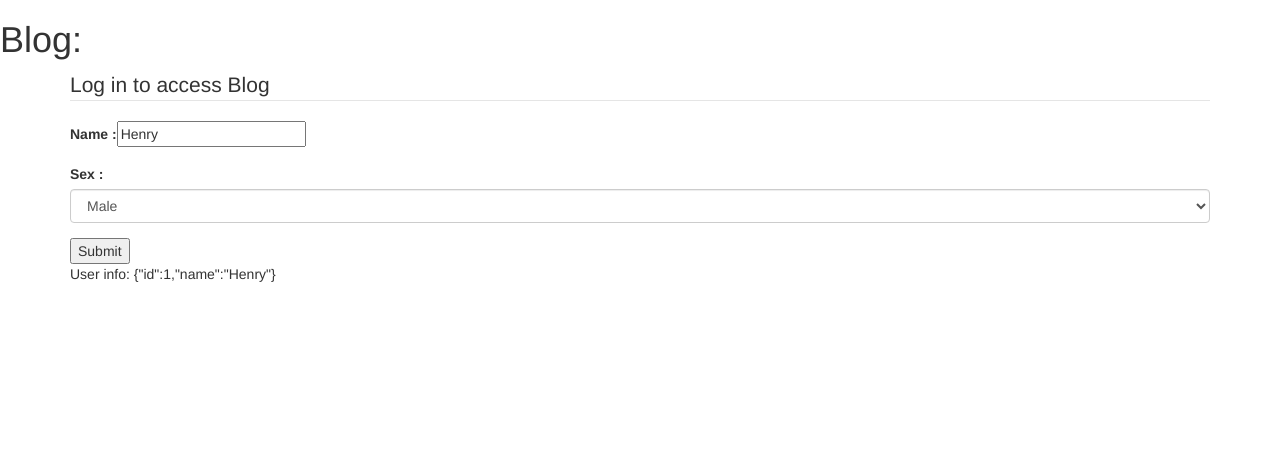
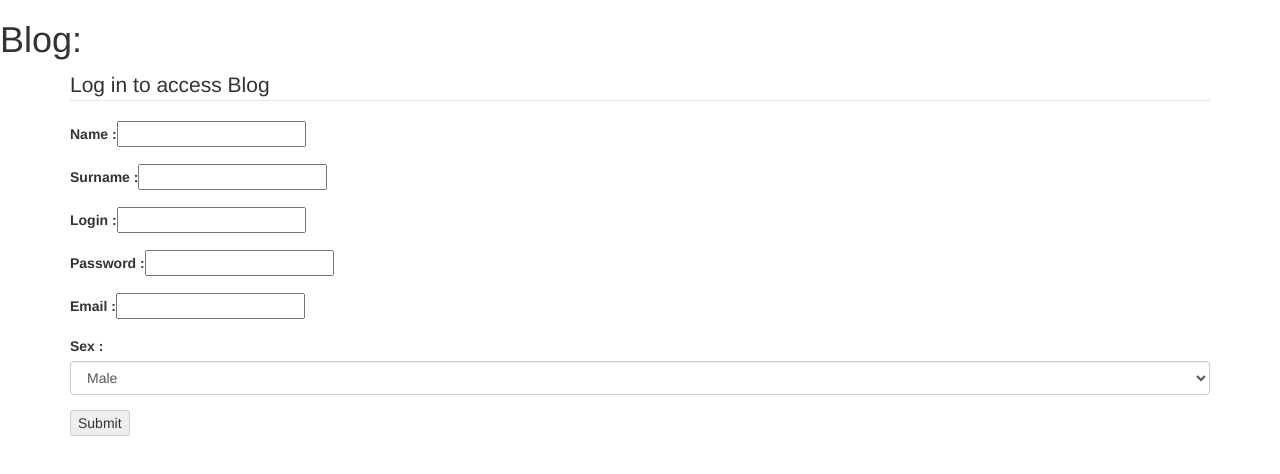
Before and after one commit to HenriARM/SimpleApp, an Angular app in the folder frontend/: page / in a window 1280 px wide. Shown: the top 474 px of the page. Built offline with nearby package versions, Linux system fonts and the light colour scheme.

Commit message:
Added form inputs for other User credentials

```diff
--- a/frontend/src/app/User.ts
+++ b/frontend/src/app/User.ts
@@ -2,12 +2,24 @@ export class User {
   constructor(
     public id: number,
     public name: string,
-    // public surname: string,
-    // public login: string,
-    // public emailAddress: string,
-    // public password: string,
-    // // todo probably we don't need to save confirmPassword
+    public surname: string,
+    public login: string,
+    // todo change type to enum
+    public password: string,
+    public email: string,
+    public sex: string,
+    // todo probably we don't need to save confirmPassword
     // public confirmPassword: string,
   ) {
   }
 }
+
+
+/*
+Name: characters only, max number - 20
+Surname: chars only , 20 max
+Login: can contain chars and numerics, from 6 to 16 characters
+Email adress:  idk stuff for email adress
+Password: chars, has to contain number(s), from 6 to 20 length
+Confirm password: has to be the same as field password
+*/
--- a/frontend/src/app/app.component.ts
+++ b/frontend/src/app/app.component.ts
@@ -1,5 +1,4 @@
-import {Component, OnInit} from '@angular/core';
-import {HttpClient, HttpHeaders} from "@angular/common/http";
+import {Component} from '@angular/core';
 
 @Component({
   selector: 'app-root',
--- a/frontend/src/app/app.module.ts
+++ b/frontend/src/app/app.module.ts
@@ -5,7 +5,7 @@ import { AppRoutingModule } from './app-routing.module';
 import { AppComponent } from './app.component';
 import { FormComponent } from './form/form.component';
 import {FormsModule} from "@angular/forms";
-import { ForbiddenValidatorDirective } from './forbidden-validator.directive';
+import { ForbiddenValidatorDirective } from './validators/forbidden-validator.directive';
 
 @NgModule({
   declarations: [
--- a/frontend/src/app/form/form.component.html
+++ b/frontend/src/app/form/form.component.html
@@ -6,12 +6,27 @@
 
       <div class="form-group">
         <label for="name">Name : </label>
-        <!--Each input element has an id property that is used by the label element's for attribute to match the label to its input control.-->
-        <!--If the name attribute is omitted, the data of that input field will not be sent at all.-->
-        <!--Defining a name attribute is a requirement when using [(ngModel)] in combination with a form.-->
-        <input type="text" id="name" name="name" [(ngModel)]="user.name" #name="ngModel" appForbiddenName="bob" required
-               minlength="4" appForbiddenName="bob">
-        <div [hidden]="name.valid || name.pristine"> Name is required</div>
+        <input type="text" id="name" name="name" [(ngModel)]="user.name" #name="ngModel" appForbiddenName="bob" required minlength="4" appForbiddenName="bob">
+      </div>
+
+      <div class="form-group">
+        <label for="name">Surname : </label>
+        <input type="text" id="surname" name="surname" [(ngModel)]="user.surname" #surname="ngModel">
+      </div>
+
+      <div class="form-group">
+        <label for="name">Login : </label>
+        <input type="text" id="login" name="login" [(ngModel)]="user.login" #login="ngModel">
+      </div>
+
+      <div class="form-group">
+        <label for="name">Password : </label>
+        <input type="text" id="password" name="password" [(ngModel)]="user.password" #password="ngModel">
+      </div>
+
+      <div class="form-group">
+        <label for="name">Email : </label>
+        <input type="text" id="email" name="email" [(ngModel)]="user.email" #email="ngModel">
       </div>
 
       <div class="form-group">
@@ -21,11 +36,12 @@
         </select>
       </div>
 
+      <!-- todo add error message with required input fileds to complete in case user didn't touched form -->
+      <!-- todo mark next to input fields the ones which are obligtory to fill-->
       <button type="submit" [disabled]="!userForm.form.valid">Submit</button>
 
     </fieldset>
   </form>
-  <div> User info: {{str()}}</div>
 </div>
 
 <div *ngIf="name.invalid && (name.dirty || name.touched)" class="alert alert-danger">
@@ -40,3 +56,17 @@
     Name cannot be Bob.
   </div>
 </div>
+
+<div class="container" [hidden]="!submitted">
+  <div> Name: {{user.name}}</div>
+  <div> Surname: {{user.surname}}</div>
+  <div> Login: {{user.sex}}</div>
+  <div> Password: {{user.sex}}</div>
+  <div> Email: {{user.sex}}</div>
+  <div> Sex: {{user.sex}}</div>
+  <button (click)="toggle()"> Go back</button>
+</div>
+
+<!--Each input element has an id property that is used by the label element's for attribute to match the label to its input control.-->
+<!--If the name attribute is omitted, the data of that input field will not be sent at all.-->
+<!--Defining a name attribute is a requirement when using [(ngModel)] in combination with a form.-->
--- a/frontend/src/app/form/form.component.ts
+++ b/frontend/src/app/form/form.component.ts
@@ -8,28 +8,15 @@ import {User} from "../User";
 })
 export class FormComponent {
 
+  // todo add autogenerate id
+  user = new User(1, '', '', '', '', '', '');
+
   // todo put in another file as an enum
   sex = ['Male', 'Female'];
 
-  // todo add autogenerate id
-  user = new User(1, 'Henry');
+  submitted = false;
 
- str() {
-   return JSON.stringify(this.user);
- }
-
- submitted = false;
-
- toggle() {
-   this.submitted = !this.submitted;
- }
-  /*
-Name: characters only, max number - 20
-Surname: chars only , 20 max
-display name or nickname: can contain chars and numerics, from 6 to 16 characters
-email adress:  idk stuff for email adress
-password: chars, has to contain number(s), from 6 to 20 length
-confirm password: has to be the same as field password
-*/
-
+  toggle() {
+    this.submitted = !this.submitted;
+  }
 }
```
Also changed, not shown: frontend/src/app/validators/forbidden-validator.directive.ts (renamed from frontend/src/app/forbidden-validator.directive.ts), 1 other file (tests, documents, lock files or other folders).
